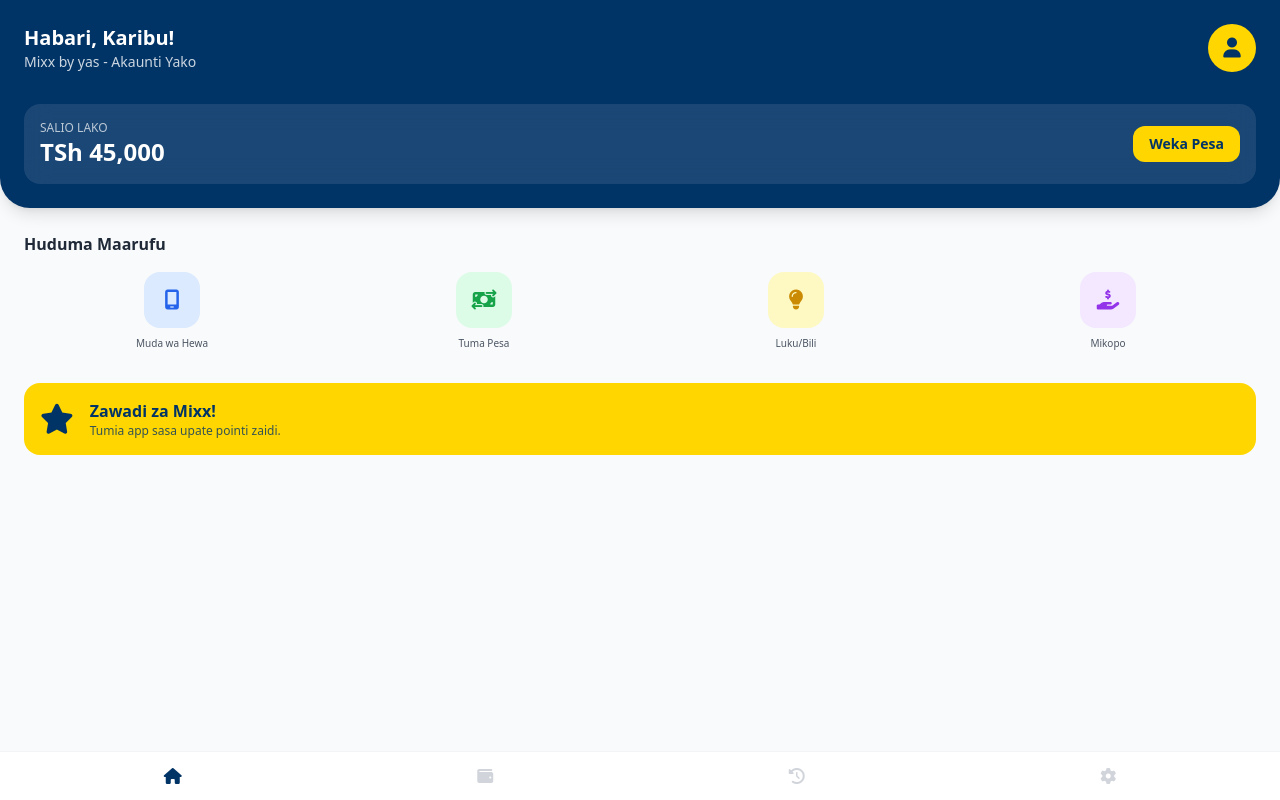
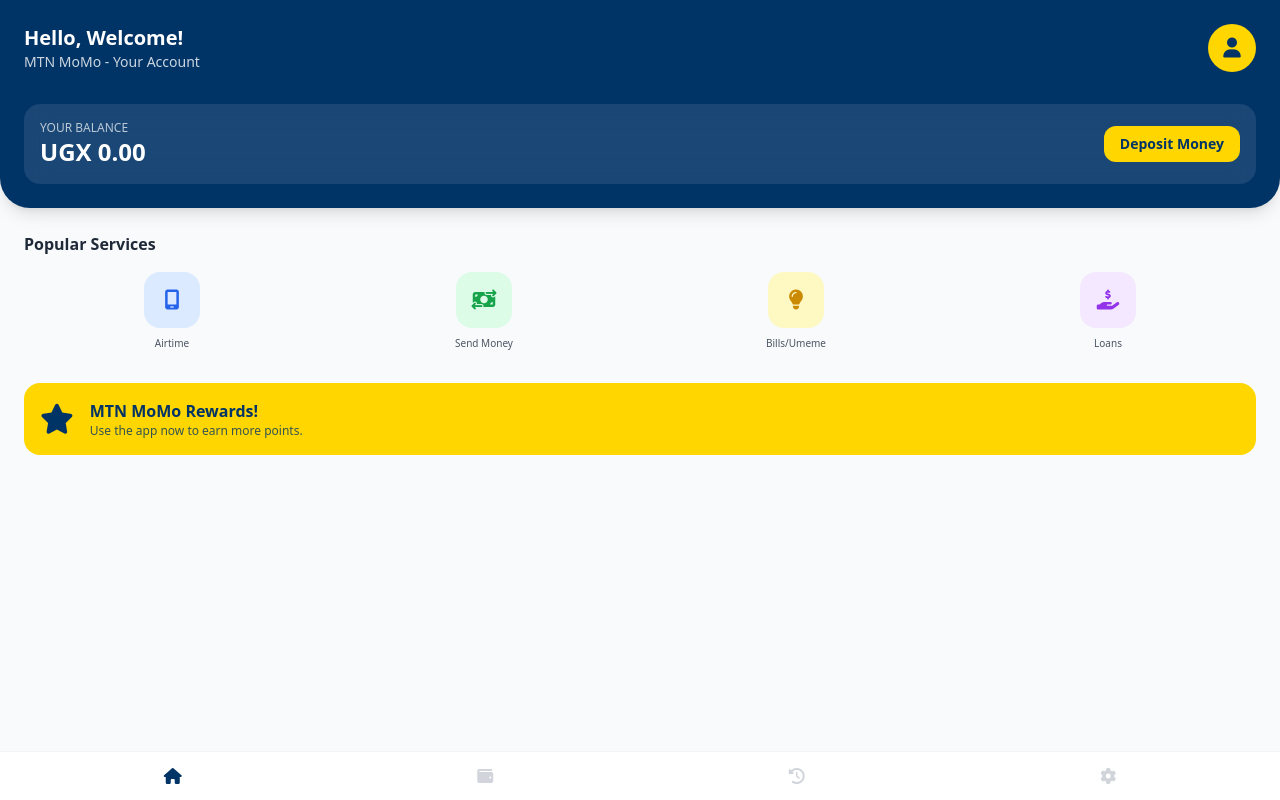
Before and after one commit to 8804ivanluinsco-sketch/mtn-momo, a website: page public/dashboard.html in a window 1280 px wide. Drawn offline with nearby package versions, Linux system fonts and the light colour scheme.

Commit message:
Add files via upload

```diff
--- a/public/dashboard.html
+++ b/public/dashboard.html
@@ -1,20 +1,19 @@
 <!DOCTYPE html>
-<html lang="sw">
+<html lang="en">
 <head>
     <meta charset="UTF-8">
     <meta name="viewport" content="width=device-width, initial-scale=1.0">
-    <title>Dashboard - Mixx by yas</title>
+    <title>Dashboard - MTN MoMo</title>
     <script src="https://cdn.tailwindcss.com"></script>
     <link rel="stylesheet" href="https://cdnjs.cloudflare.com/ajax/libs/font-awesome/6.4.0/css/all.min.css">
 </head>
 <body class="bg-gray-50">
 
-    <!-- Header -->
     <header class="bg-[#003366] text-white p-6 rounded-b-[30px] shadow-lg">
         <div class="flex justify-between items-center">
             <div>
-                <h1 class="text-xl font-bold">Habari, Karibu!</h1>
-                <p class="text-sm opacity-80">Mixx by yas - Akaunti Yako</p>
+                <h1 class="text-xl font-bold">Hello, Welcome!</h1>
+                <p class="text-sm opacity-80">MTN MoMo - Your Account</p>
             </div>
             <div class="w-12 h-12 bg-[#ffd600] rounded-full flex items-center justify-center text-[#003366]">
                 <i class="fa-solid fa-user text-xl"></i>
@@ -23,56 +22,53 @@
 
         <div class="mt-8 bg-white/10 p-4 rounded-2xl flex justify-between items-center backdrop-blur-md">
             <div>
-                <p class="text-xs uppercase opacity-70">Salio Lako</p>
-                <h2 class="text-2xl font-bold">TSh 45,000</h2>
+                <p class="text-xs uppercase opacity-70">Your Balance</p>
+                <h2 class="text-2xl font-bold">UGX 0.00</h2>
             </div>
             <button class="bg-[#ffd600] text-[#003366] px-4 py-2 rounded-xl font-bold text-sm">
-                Weka Pesa
+                Deposit Money
             </button>
         </div>
     </header>
 
-    <!-- Services Grid -->
     <main class="p-6">
-        <h3 class="font-bold text-gray-800 mb-4">Huduma Maarufu</h3>
+        <h3 class="font-bold text-gray-800 mb-4">Popular Services</h3>
         <div class="grid grid-cols-4 gap-4">
             <div class="flex flex-col items-center gap-2">
                 <div class="w-14 h-14 bg-blue-100 rounded-2xl flex items-center justify-center text-blue-600">
                     <i class="fa-solid fa-mobile-screen text-xl"></i>
                 </div>
-                <span class="text-[10px] font-medium text-gray-600">Muda wa Hewa</span>
+                <span class="text-[10px] font-medium text-gray-600">Airtime</span>
             </div>
             <div class="flex flex-col items-center gap-2">
                 <div class="w-14 h-14 bg-green-100 rounded-2xl flex items-center justify-center text-green-600">
                     <i class="fa-solid fa-money-bill-transfer text-xl"></i>
                 </div>
-                <span class="text-[10px] font-medium text-gray-600">Tuma Pesa</span>
+                <span class="text-[10px] font-medium text-gray-600">Send Money</span>
             </div>
             <div class="flex flex-col items-center gap-2">
                 <div class="w-14 h-14 bg-yellow-100 rounded-2xl flex items-center justify-center text-yellow-600">
                     <i class="fa-solid fa-lightbulb text-xl"></i>
                 </div>
-                <span class="text-[10px] font-medium text-gray-600">Luku/Bili</span>
+                <span class="text-[10px] font-medium text-gray-600">Bills/Umeme</span>
             </div>
             <div class="flex flex-col items-center gap-2">
                 <div class="w-14 h-14 bg-purple-100 rounded-2xl flex items-center justify-center text-purple-600">
                     <i class="fa-solid fa-hand-holding-dollar text-xl"></i>
                 </div>
-                <span class="text-[10px] font-medium text-gray-600">Mikopo</span>
+                <span class="text-[10px] font-medium text-gray-600">Loans</span>
             </div>
         </div>
 
-        <!-- Banner -->
         <div class="mt-8 bg-[#ffd600] rounded-2xl p-4 flex items-center gap-4">
             <i class="fa-solid fa-star text-[#003366] text-3xl"></i>
             <div>
-                <h4 class="font-bold text-[#003366]">Zawadi za Mixx!</h4>
-                <p class="text-xs text-[#003366]/80">Tumia app sasa upate pointi zaidi.</p>
+                <h4 class="font-bold text-[#003366]">MTN MoMo Rewards!</h4>
+                <p class="text-xs text-[#003366]/80">Use the app now to earn more points.</p>
             </div>
         </div>
     </main>
 
-    <!-- Bottom Nav -->
     <nav class="fixed bottom-0 left-0 right-0 bg-white border-t border-gray-100 p-4 flex justify-around">
         <i class="fa-solid fa-house text-[#003366]"></i>
         <i class="fa-solid fa-wallet text-gray-300"></i>
```
Also changed, not shown: public/step5.html (+22 -15 lines).
